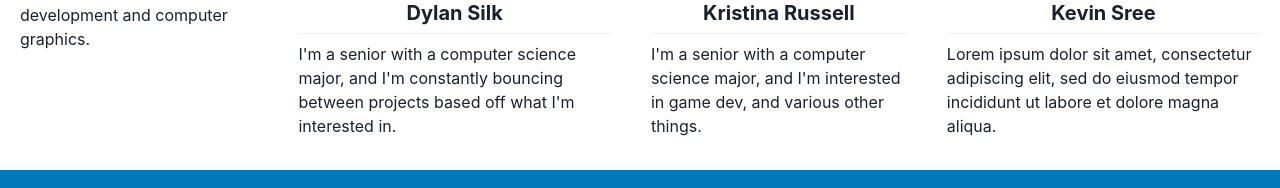
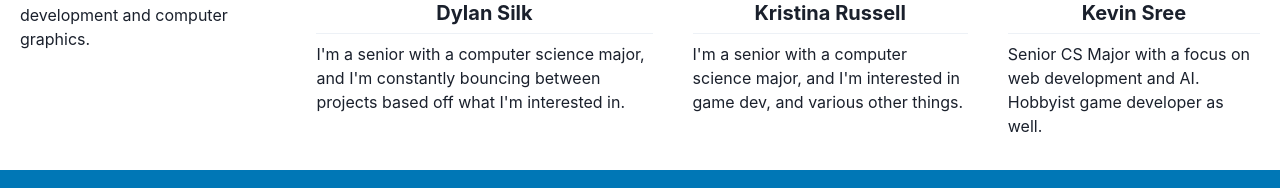
Before and after one commit to anthonyliang-8/riverhawk-homes, a React (Vite) app: page /about-us in a window 1280 px wide. Shown: the part 606-794 px from the top of the page. Built offline with nearby package versions, Linux system fonts and the light colour scheme; no server answers.

Commit message:
Updated Kevin's About Us

```diff
--- a/src/pages/AboutUs.jsx
+++ b/src/pages/AboutUs.jsx
@@ -114,8 +114,7 @@ const AboutUs = () => {
           </Heading>
           <Divider mb={2} />
           <Text>
-            Lorem ipsum dolor sit amet, consectetur adipiscing elit, sed do
-            eiusmod tempor incididunt ut labore et dolore magna aliqua.
+            Senior CS Major with a focus on web development and AI. Hobbyist game developer as well.
           </Text>
         </Box>
       </Flex>
```
